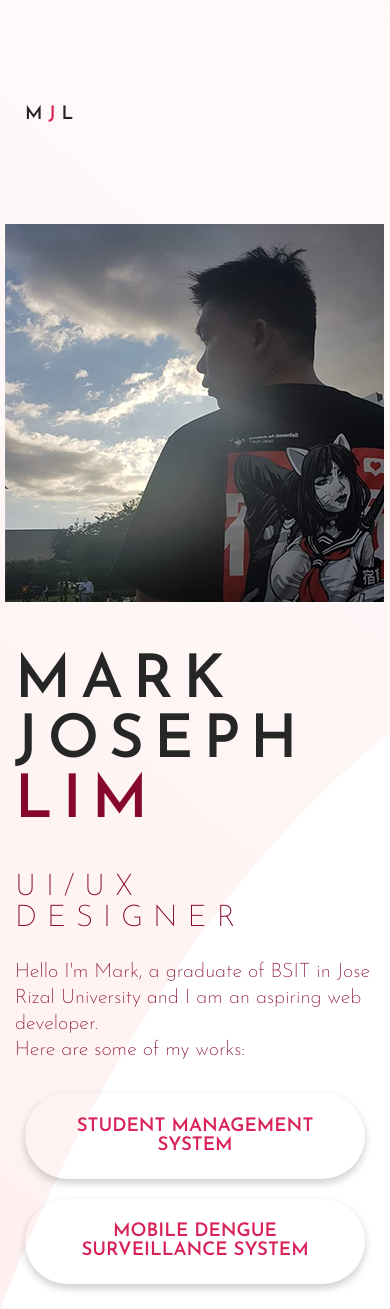
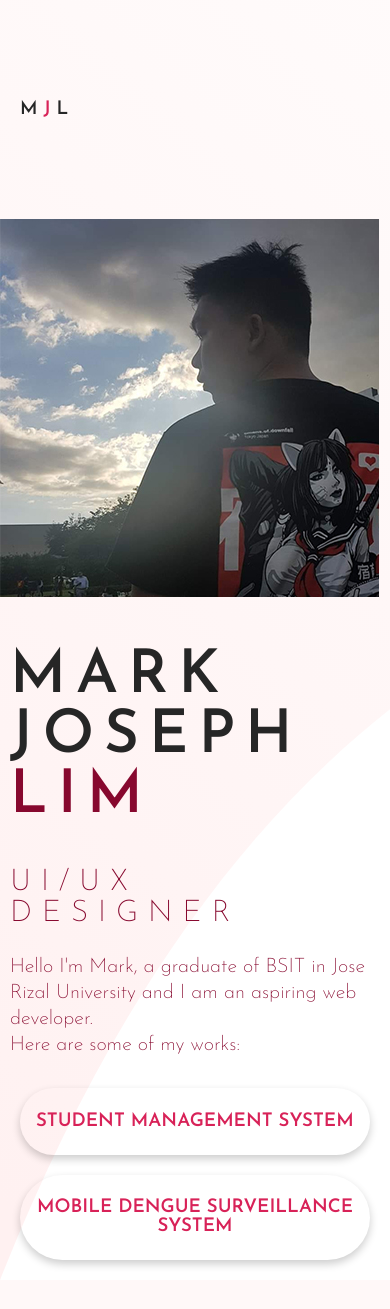
Before and after one commit to mjosephlim/portfolio, a PHP site: page / in a window 390 px wide. After the commit the page ends 1267 px from the top, so only its background shows below. Run offline with PHP 8.4, Linux system fonts and the light colour scheme.

Commit message:
styles update

```diff
--- a/style.css
+++ b/style.css
@@ -138,7 +138,7 @@ p{
     }
 
     .left{
-        padding:5px;
+        padding:0px;
         width: 100vw;
     }
 
```
